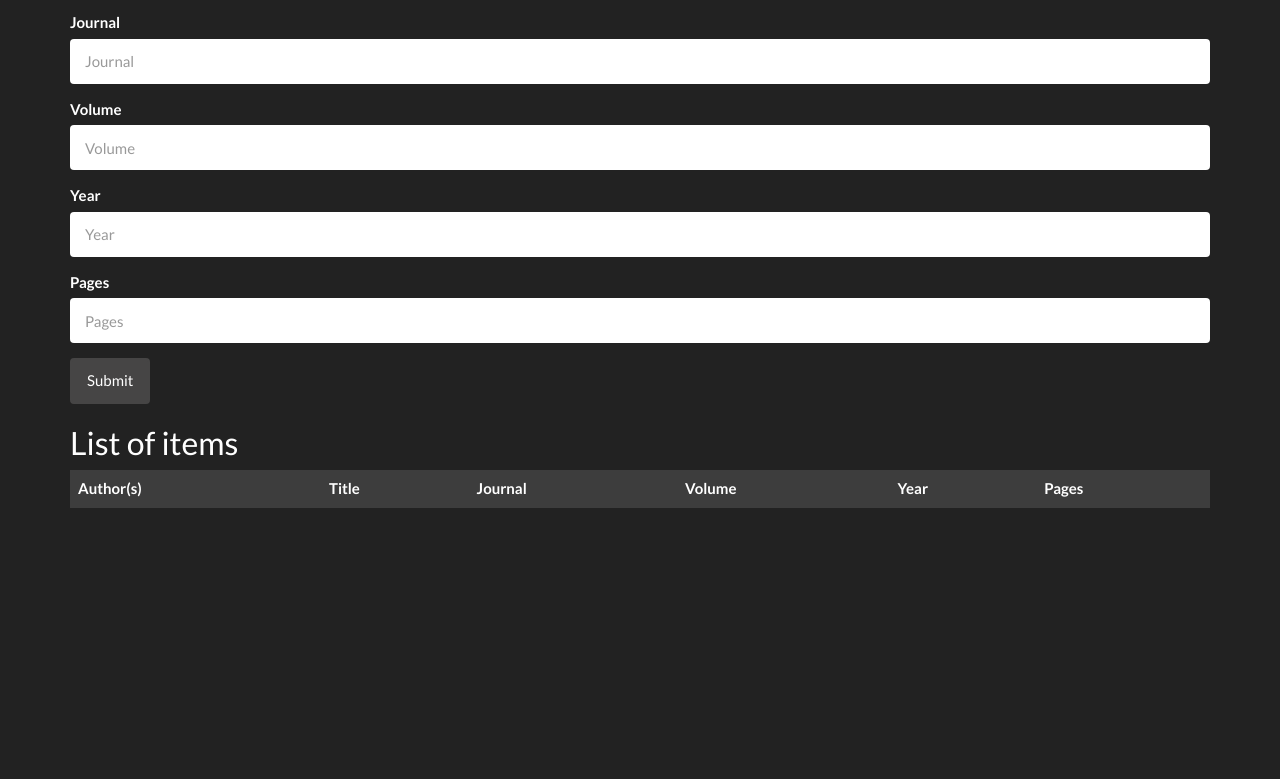
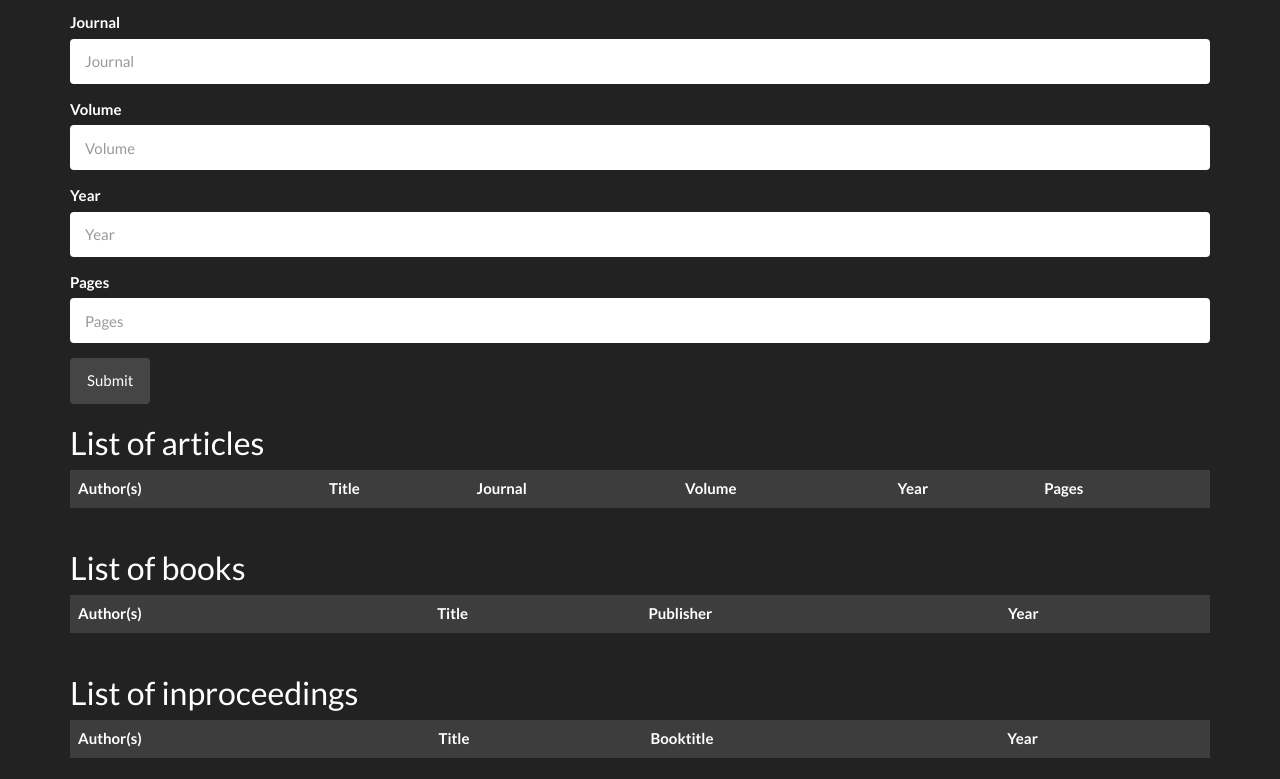
Before and after one commit to Walther/ohtu-miniproject, a website: page static/index.html in a window 1280 px wide. Shown: the part 333-1112 px from the top of the page. Before the commit the page ends 862 px from the top, so only its background shows below. Drawn offline with nearby package versions, Linux system fonts and the light colour scheme; no server answers.

Commit message:
Added lists for book and inproceedings

```diff
--- a/static/index.html
+++ b/static/index.html
@@ -46,9 +46,9 @@
       </div>
       <button type="submit" class="btn btn-default">Submit</button>
     </form>
-    <h2>List of items</h2>
+    <h2>List of articles</h2>
     <div class="table-responsive">
-      <table class="table table-striped" id="citations">
+      <table class="table table-striped" id="articles">
         <tr>
           <th>Author(s)</th>
           <th>Title</th>
@@ -59,6 +59,31 @@
         </tr>
       </table>
     </div>
+
+    <h2>List of books</h2>
+    <div class="table-responsive">
+      <table class="table table-striped" id="books">
+        <tr>
+          <th>Author(s)</th>
+          <th>Title</th>
+          <th>Publisher</th>
+          <th>Year</th>
+        </tr>
+      </table>
+    </div>
+
+    <h2>List of inproceedings</h2>
+    <div class="table-responsive">
+      <table class="table table-striped" id="inproceedings">
+        <tr>
+          <th>Author(s)</th>
+          <th>Title</th>
+          <th>Booktitle</th>
+          <th>Year</th>
+        </tr>
+      </table>
+    </div>
+
   </div>
 </body>
 </html>
```
